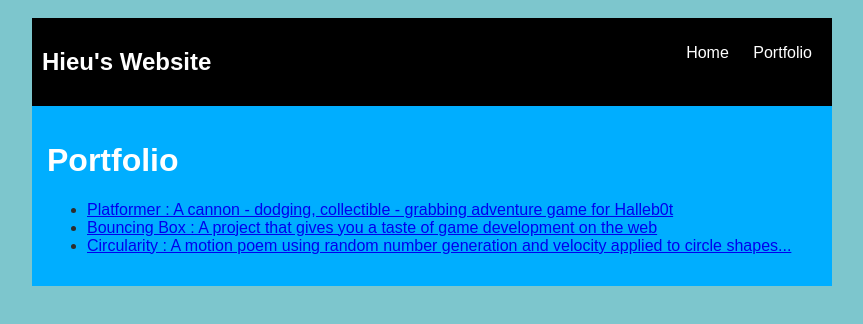
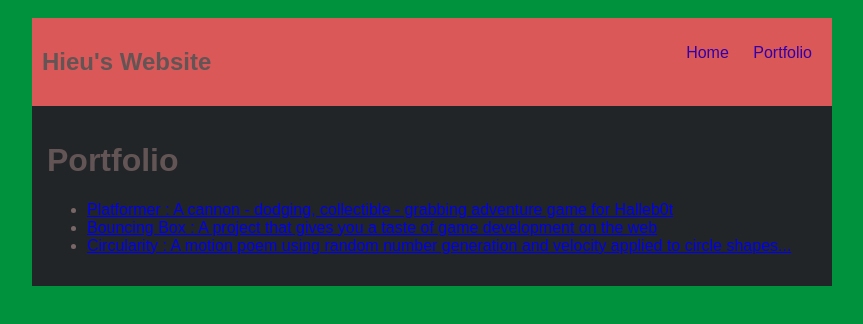
Before and after one commit to HttHappy/HttHappy.github.io, a plain HTML site: page portfolio.html in a window 1280 px wide. Shown: the whole page, without its empty margins (208-1071 px from the left). Drawn offline with Linux system fonts and the light colour scheme.

Commit message:
add portfolio.html file

```diff
--- a/portfolio.html
+++ b/portfolio.html
@@ -4,8 +4,8 @@
         <title>Hieu's Website</title>
         <style type="text/css">
           body {
-              background: rgb(125, 198, 205);
-              color: rgb(45, 45, 45);
+              background: rgb(0, 146, 61);
+              color: rgb(121, 103, 103);
               padding: 10px;
               font-family: arial;
           }
@@ -21,7 +21,7 @@
 
           /* navigation menu */
           nav {
-              background: rgb(0, 0, 0);
+              background: rgb(219, 88, 88);
               margin: 0 auto;
               display: flex;
               padding: 10px;
@@ -29,7 +29,7 @@
           h1 {
               display: flex;
               align-items: center;
-              color: rgb(255, 255, 255);
+              color: rgb(99, 85, 85);
               flex: 1;
           }
           #nav-ul {
@@ -41,12 +41,12 @@
           }
           .nav-a {
               text-decoration: none;
-              color: #fff;
+              color: rgb(50, 0, 168);
           }
 
           /* main container area beneath menu */
           main {
-              background: rgb(0, 174, 255);
+              background: rgb(34, 37, 39);
               display: flex;
           }
           .content {
```
Also changed, not shown: index.html (+4 -4 lines).
